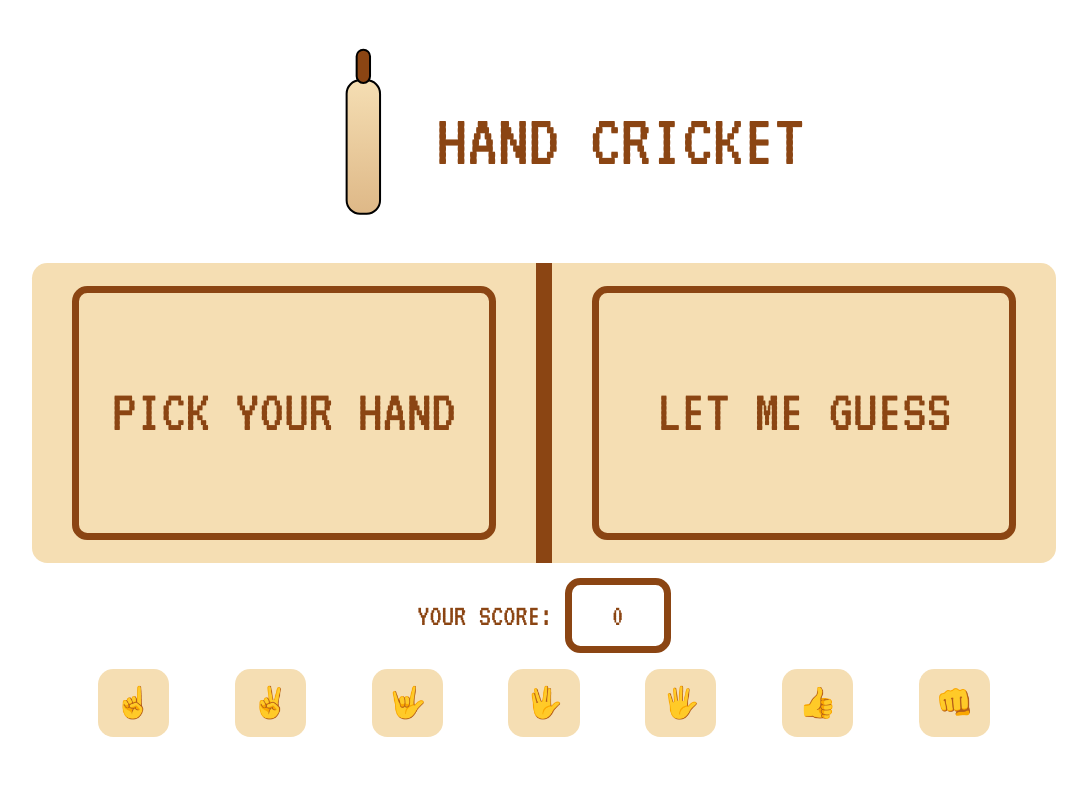
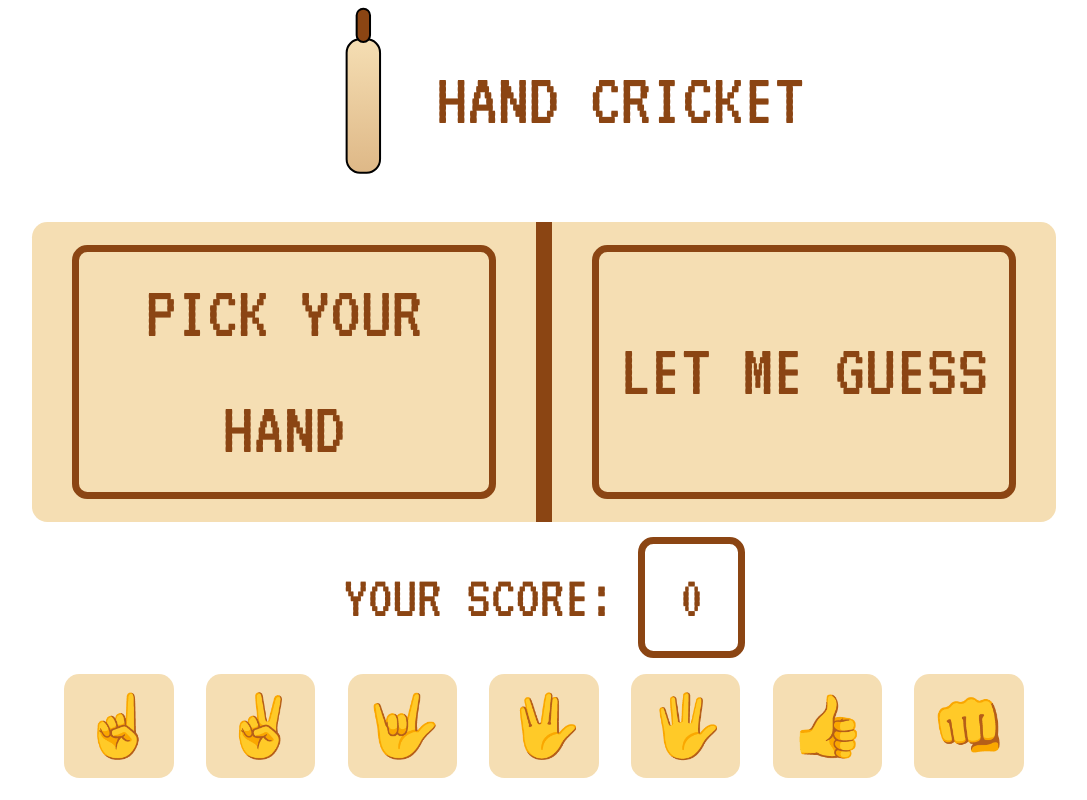
Before and after one commit to shabih-abbas/web-dev-practice, a React (Vite) app in the folder hand-cricket/: page / in a window 1280 px wide. Shown: the whole page, without its empty margins (96-1183 px from the left). Built offline with nearby package versions, Linux system fonts and the light colour scheme.

Commit message:
increased font sizes

```diff
--- a/hand-cricket/src/game.css
+++ b/hand-cricket/src/game.css
@@ -2,7 +2,7 @@
     display: flex;
     align-items: center;
     flex-direction: column;
-    font-size: 2rem;
+    font-size: 4rem;
 }
 .field{
     display: flex;
@@ -19,12 +19,13 @@
 .pitch{
     width: 40%;
     height: 80%;
-    font-size: 4rem;
+    font-size: 5rem;
     display: flex;
     align-items: center;
     justify-content: center;
     border: .5rem solid #8b4513;
     border-radius: 1rem;
+    text-align: center;
 }
 .crease{
     width: 1rem;
```
